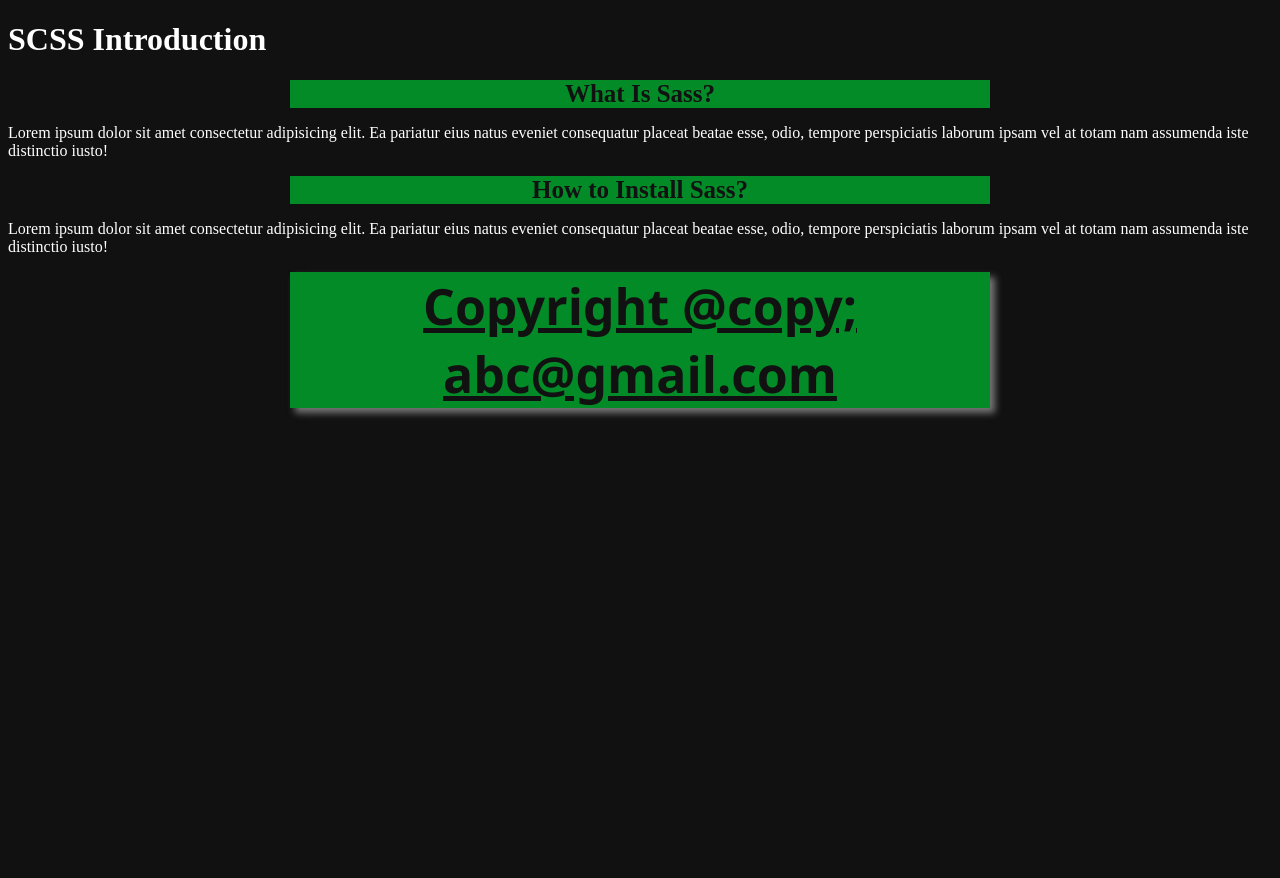
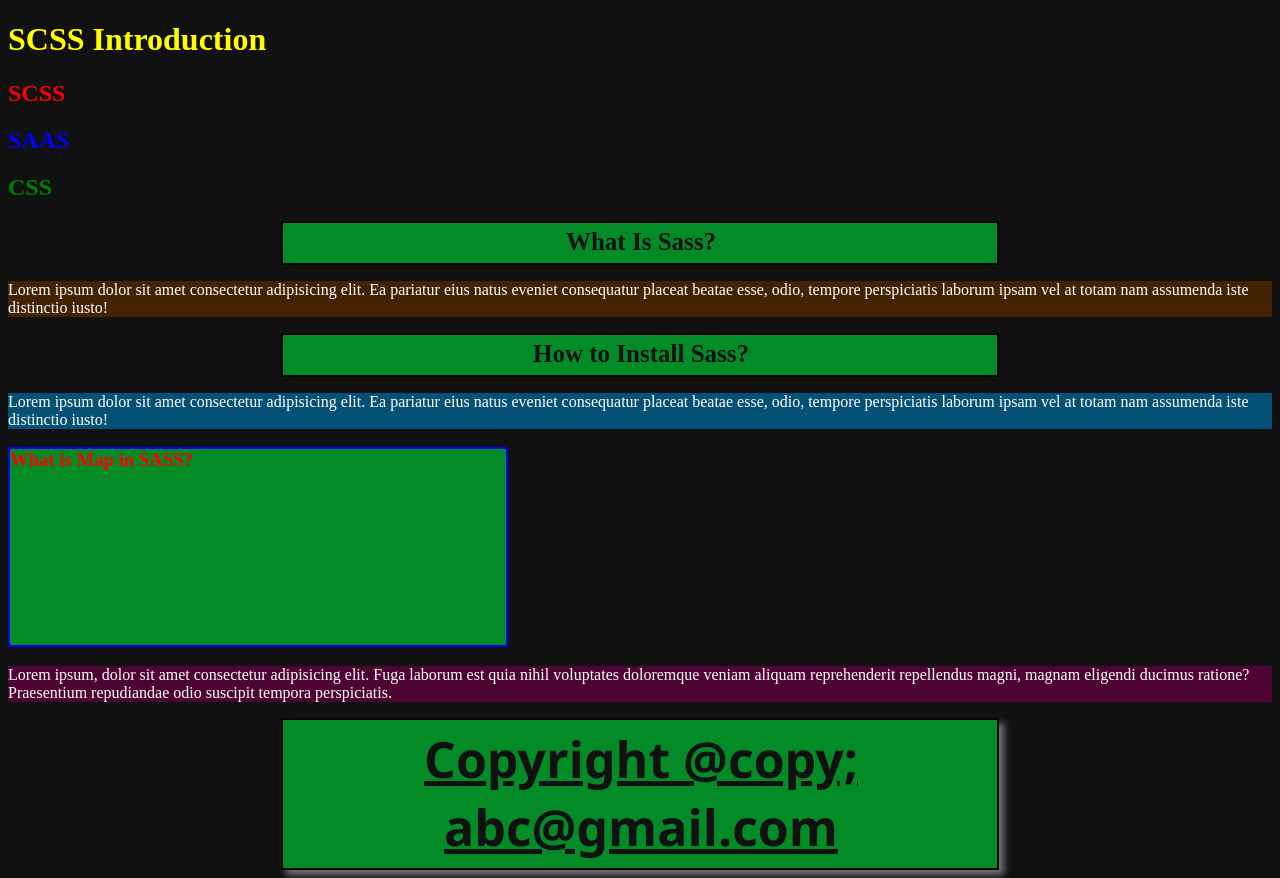
Before and after one commit to Janmejaya1984/SASS_DEMO, a plain HTML site: page index.html in a window 1280 px wide. Before the commit the page ends 800 px from the top, so only its background shows below. Drawn offline with Linux system fonts and the light colour scheme.

Commit message:
all files for SASS

```diff
--- a/index.html
+++ b/index.html
@@ -9,13 +9,19 @@
 </head>
 <body>
     <header>
-        <h1 class="primary-heading">SCSS Introduction</h1>
+        <h1 class="primary-heading heading-yellow">SCSS Introduction</h1>
+        <h2 class="heading-red">SCSS</h2>
+        <h2 class="heading-blue">SAAS</h2>
+        <h2 class="heading-green">CSS</h2>
+
     </header>
     <section class="content">
         <h2 class="secondary-heading">What Is Sass?</h2>
-        <p>Lorem ipsum dolor sit amet consectetur adipisicing elit. Ea pariatur eius natus eveniet consequatur placeat beatae esse, odio, tempore perspiciatis laborum ipsam vel at totam nam assumenda iste distinctio iusto!</p>
+        <p class="paragraph-1">Lorem ipsum dolor sit amet consectetur adipisicing elit. Ea pariatur eius natus eveniet consequatur placeat beatae esse, odio, tempore perspiciatis laborum ipsam vel at totam nam assumenda iste distinctio iusto!</p>
         <h2 class="secondary-heading">How to Install Sass?</h2>
-        <p>Lorem ipsum dolor sit amet consectetur adipisicing elit. Ea pariatur eius natus eveniet consequatur placeat beatae esse, odio, tempore perspiciatis laborum ipsam vel at totam nam assumenda iste distinctio iusto!</p>
+        <p class="paragraph-2">Lorem ipsum dolor sit amet consectetur adipisicing elit. Ea pariatur eius natus eveniet consequatur placeat beatae esse, odio, tempore perspiciatis laborum ipsam vel at totam nam assumenda iste distinctio iusto!</p>
+        <h3 class="heading-3">What is Map in SASS?</h3>
+        <p class="paragraph-3">Lorem ipsum, dolor sit amet consectetur adipisicing elit. Fuga laborum est quia nihil voluptates doloremque veniam aliquam reprehenderit repellendus magni, magnam eligendi ducimus ratione? Praesentium repudiandae odio suscipit tempora perspiciatis.</p>
 
     </section>
     <footer>
--- a/scss/_base.scss
+++ b/scss/_base.scss
@@ -7,6 +7,17 @@
 $font-lg:35px;
 $font-md:25px;
 $font-sm:15px;
+/* map in sass */
+$colors:(
+    primary:red,
+    secondary:green,
+    tertiary:blue
+);
+$pcolors:(
+    1:rgb(67, 35, 4),
+    2:rgb(5, 80, 117),
+    3:rgb(78, 4, 51)
+);
 
 @function doubledSize($size){
     @return $size*2;
@@ -21,4 +32,8 @@
     width:700px;
     font-size:$size;
     margin:auto;
+    padding:5px 6px 7px 8px;
+    border:2px solid black;
 }
+
+$colorlists: red blue green yellow;
--- a/scss/main.scss
+++ b/scss/main.scss
@@ -32,3 +32,26 @@
 %heading-1{
     text-decoration: underline;
 }
+$b:"border";
+$c:"color";
+.heading-3{
+    color:map-get($colors,primary);
+    #{$b}:2px solid blue;
+    background-#{$c}: $color-tertiary;
+    box-sizing: #{$b}-box;
+    width:500px;
+    height:200px;
+}
+
+
+@for $i from 1 through 3{
+    .paragraph-#{$i}{
+        background-color: map-get($pcolors,$i);
+    }
+}
+
+@each $color in $colorlists{
+    .heading-#{$color}{
+        color:$color;
+    }
+}
```
Also changed, not shown: css/main.css.
